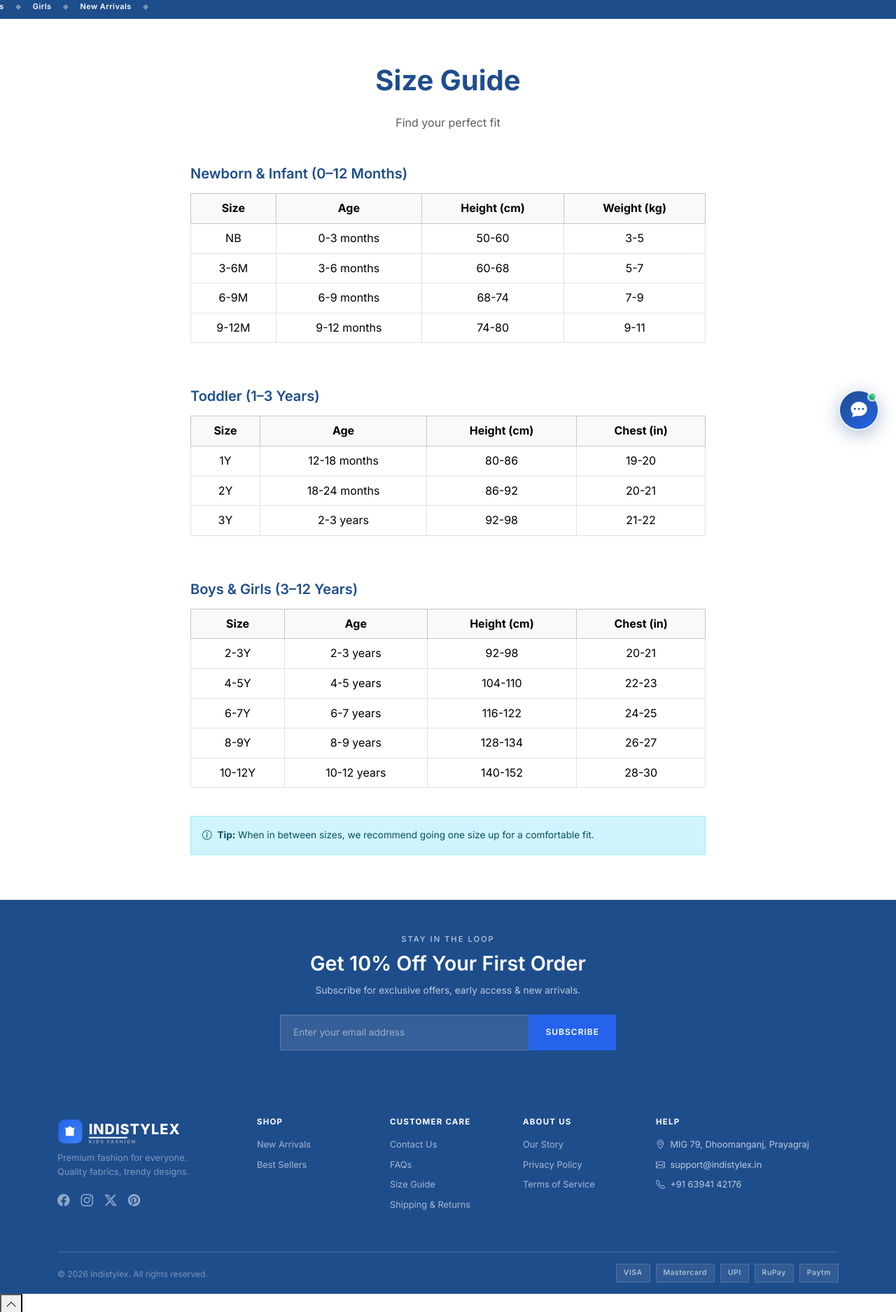
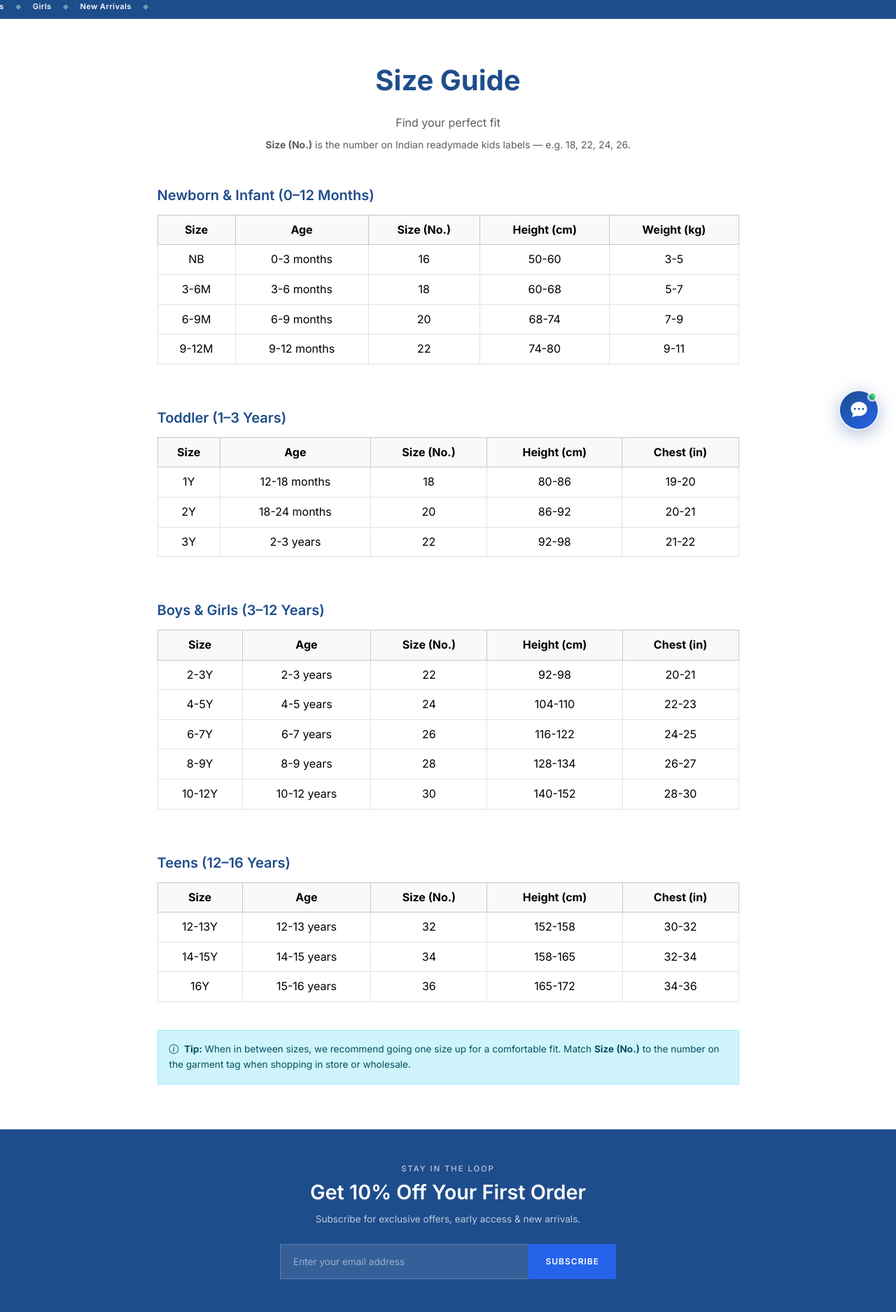
Before and after one commit to indistylex-jpg/Indistylex, a Flask app: page /size-guide in a window 1280 px wide; the page is wider, and only the part inside the window is pictured. Shown: the part 161-2036 px from the top of that part at 70% size. Run offline with Flask 3, Linux system fonts and the light colour scheme; data that the repository does not hold is empty; some libraries are stand-ins or nearby versions.

Commit message:
Add Size (No.) column to size guide for Indian label sizes.
Shows numeric sizes like 16, 18, 22, 24, 26 per age band and adds a teens table.

Co-authored-by: Cursor <cursoragent@cursor.com>

```diff
--- a/app/templates/pages/size_guide.html
+++ b/app/templates/pages/size_guide.html
@@ -1,19 +1,24 @@
 {% extends "base.html" %}
 {% block title %}Size Guide — Indistylex{% endblock %}
 {% block content %}
-<section class="py-5"><div class="container"><div class="row justify-content-center"><div class="col-lg-8">
+<section class="py-5"><div class="container"><div class="row justify-content-center"><div class="col-lg-9">
   <h1 class="fw-bold text-center mb-4">Size Guide</h1>
-  <p class="text-center text-muted mb-5">Find your perfect fit</p>
+  <p class="text-center text-muted mb-2">Find your perfect fit</p>
+  <p class="text-center text-muted small mb-5">
+    <strong>Size (No.)</strong> is the number on Indian readymade kids labels — e.g. 18, 22, 24, 26.
+  </p>
 
   <h5 class="fw-semibold mb-3">Newborn & Infant (0–12 Months)</h5>
   <div class="table-responsive mb-5">
     <table class="table table-bordered text-center">
-      <thead class="table-light"><tr><th>Size</th><th>Age</th><th>Height (cm)</th><th>Weight (kg)</th></tr></thead>
+      <thead class="table-light">
+        <tr><th>Size</th><th>Age</th><th>Size (No.)</th><th>Height (cm)</th><th>Weight (kg)</th></tr>
+      </thead>
       <tbody>
-        <tr><td>NB</td><td>0-3 months</td><td>50-60</td><td>3-5</td></tr>
-        <tr><td>3-6M</td><td>3-6 months</td><td>60-68</td><td>5-7</td></tr>
-        <tr><td>6-9M</td><td>6-9 months</td><td>68-74</td><td>7-9</td></tr>
-        <tr><td>9-12M</td><td>9-12 months</td><td>74-80</td><td>9-11</td></tr>
+        <tr><td>NB</td><td>0-3 months</td><td>16</td><td>50-60</td><td>3-5</td></tr>
+        <tr><td>3-6M</td><td>3-6 months</td><td>18</td><td>60-68</td><td>5-7</td></tr>
+        <tr><td>6-9M</td><td>6-9 months</td><td>20</td><td>68-74</td><td>7-9</td></tr>
+        <tr><td>9-12M</td><td>9-12 months</td><td>22</td><td>74-80</td><td>9-11</td></tr>
       </tbody>
     </table>
   </div>
@@ -21,25 +26,43 @@
   <h5 class="fw-semibold mb-3">Toddler (1–3 Years)</h5>
   <div class="table-responsive mb-5">
     <table class="table table-bordered text-center">
-      <thead class="table-light"><tr><th>Size</th><th>Age</th><th>Height (cm)</th><th>Chest (in)</th></tr></thead>
+      <thead class="table-light">
+        <tr><th>Size</th><th>Age</th><th>Size (No.)</th><th>Height (cm)</th><th>Chest (in)</th></tr>
+      </thead>
       <tbody>
-        <tr><td>1Y</td><td>12-18 months</td><td>80-86</td><td>19-20</td></tr>
-        <tr><td>2Y</td><td>18-24 months</td><td>86-92</td><td>20-21</td></tr>
-        <tr><td>3Y</td><td>2-3 years</td><td>92-98</td><td>21-22</td></tr>
+        <tr><td>1Y</td><td>12-18 months</td><td>18</td><td>80-86</td><td>19-20</td></tr>
+        <tr><td>2Y</td><td>18-24 months</td><td>20</td><td>86-92</td><td>20-21</td></tr>
+        <tr><td>3Y</td><td>2-3 years</td><td>22</td><td>92-98</td><td>21-22</td></tr>
       </tbody>
     </table>
   </div>
 
   <h5 class="fw-semibold mb-3">Boys & Girls (3–12 Years)</h5>
+  <div class="table-responsive mb-5">
+    <table class="table table-bordered text-center">
+      <thead class="table-light">
+        <tr><th>Size</th><th>Age</th><th>Size (No.)</th><th>Height (cm)</th><th>Chest (in)</th></tr>
+      </thead>
+      <tbody>
+        <tr><td>2-3Y</td><td>2-3 years</td><td>22</td><td>92-98</td><td>20-21</td></tr>
+        <tr><td>4-5Y</td><td>4-5 years</td><td>24</td><td>104-110</td><td>22-23</td></tr>
+        <tr><td>6-7Y</td><td>6-7 years</td><td>26</td><td>116-122</td><td>24-25</td></tr>
+        <tr><td>8-9Y</td><td>8-9 years</td><td>28</td><td>128-134</td><td>26-27</td></tr>
+        <tr><td>10-12Y</td><td>10-12 years</td><td>30</td><td>140-152</td><td>28-30</td></tr>
+      </tbody>
+    </table>
+  </div>
+
+  <h5 class="fw-semibold mb-3">Teens (12–16 Years)</h5>
   <div class="table-responsive">
     <table class="table table-bordered text-center">
-      <thead class="table-light"><tr><th>Size</th><th>Age</th><th>Height (cm)</th><th>Chest (in)</th></tr></thead>
+      <thead class="table-light">
+        <tr><th>Size</th><th>Age</th><th>Size (No.)</th><th>Height (cm)</th><th>Chest (in)</th></tr>
+      </thead>
       <tbody>
-        <tr><td>2-3Y</td><td>2-3 years</td><td>92-98</td><td>20-21</td></tr>
-        <tr><td>4-5Y</td><td>4-5 years</td><td>104-110</td><td>22-23</td></tr>
-        <tr><td>6-7Y</td><td>6-7 years</td><td>116-122</td><td>24-25</td></tr>
-        <tr><td>8-9Y</td><td>8-9 years</td><td>128-134</td><td>26-27</td></tr>
-        <tr><td>10-12Y</td><td>10-12 years</td><td>140-152</td><td>28-30</td></tr>
+        <tr><td>12-13Y</td><td>12-13 years</td><td>32</td><td>152-158</td><td>30-32</td></tr>
+        <tr><td>14-15Y</td><td>14-15 years</td><td>34</td><td>158-165</td><td>32-34</td></tr>
+        <tr><td>16Y</td><td>15-16 years</td><td>36</td><td>165-172</td><td>34-36</td></tr>
       </tbody>
     </table>
   </div>
@@ -47,6 +70,7 @@
   <div class="alert alert-info mt-4">
     <i class="bi bi-info-circle me-1"></i>
     <strong>Tip:</strong> When in between sizes, we recommend going one size up for a comfortable fit.
+    Match <strong>Size (No.)</strong> to the number on the garment tag when shopping in store or wholesale.
   </div>
 </div></div></div></section>
 {% endblock %}
```
